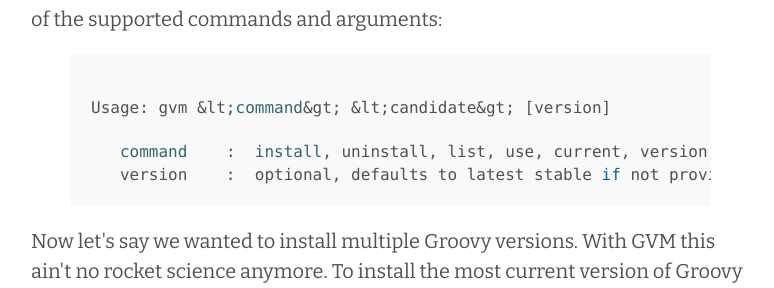
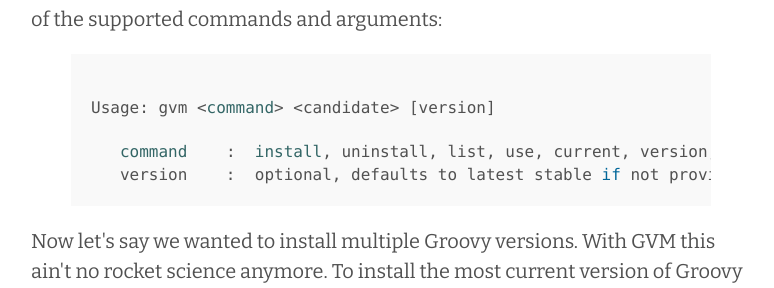
Before and after one commit to andresteingress/andresteingress.github.io, a Jekyll site: the page built from _posts/2012-12-14-gvm-the-groovy-environment-manager.html, in a window 1280 px wide and 900 px high, scrolled down 1377 px. Shown: the part 185-473 px from the top of the window, without its empty margins (249-1023 px from the left). Built offline with Jekyll 4.4.1, drawn with Linux system fonts in a browser that asks for light colours; Markdown is read by kramdown in place of the engine named in the settings; comment, search, counter and statistics services are not loaded; some of the changed lines change nothing that is shown.

Commit message:
fixed typo

```diff
--- a/_posts/2012-12-14-gvm-the-groovy-environment-manager.html
+++ b/_posts/2012-12-14-gvm-the-groovy-environment-manager.html
@@ -60,7 +60,7 @@
 Once the <tt>gvm</tt> command is available, we can call <tt>gvm help</tt> to see an overview of the supported commands and arguments:
 
 {% highlight bash %}
-Usage: gvm &lt;command&gt; &lt;candidate&gt; [version]
+Usage: gvm <command> <candidate> [version]
 
    command    :  install, uninstall, list, use, current, version, default, selfupdate, broadcast or help
    candidate  :  groovy, grails, griffon, gradle, vert.x
```
